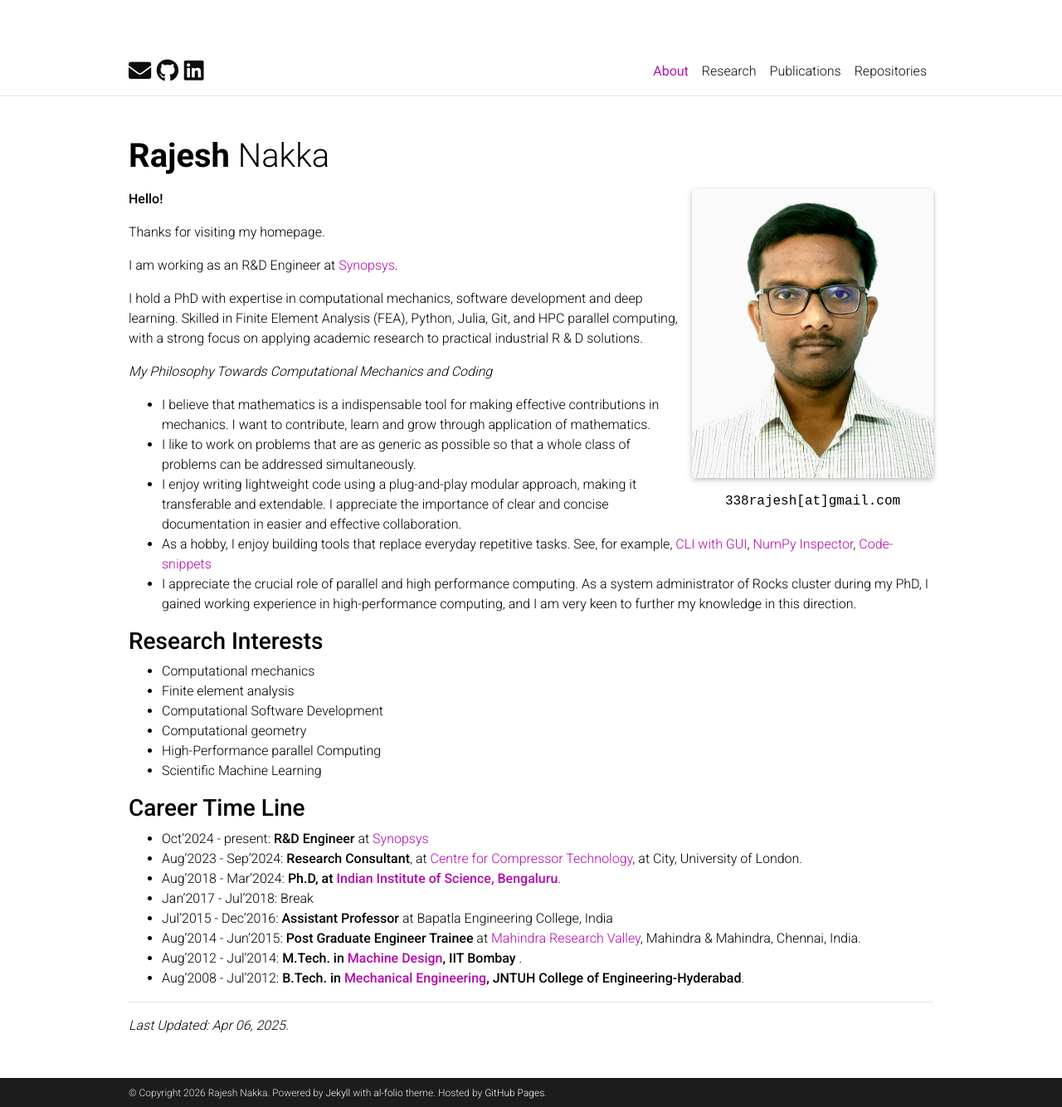
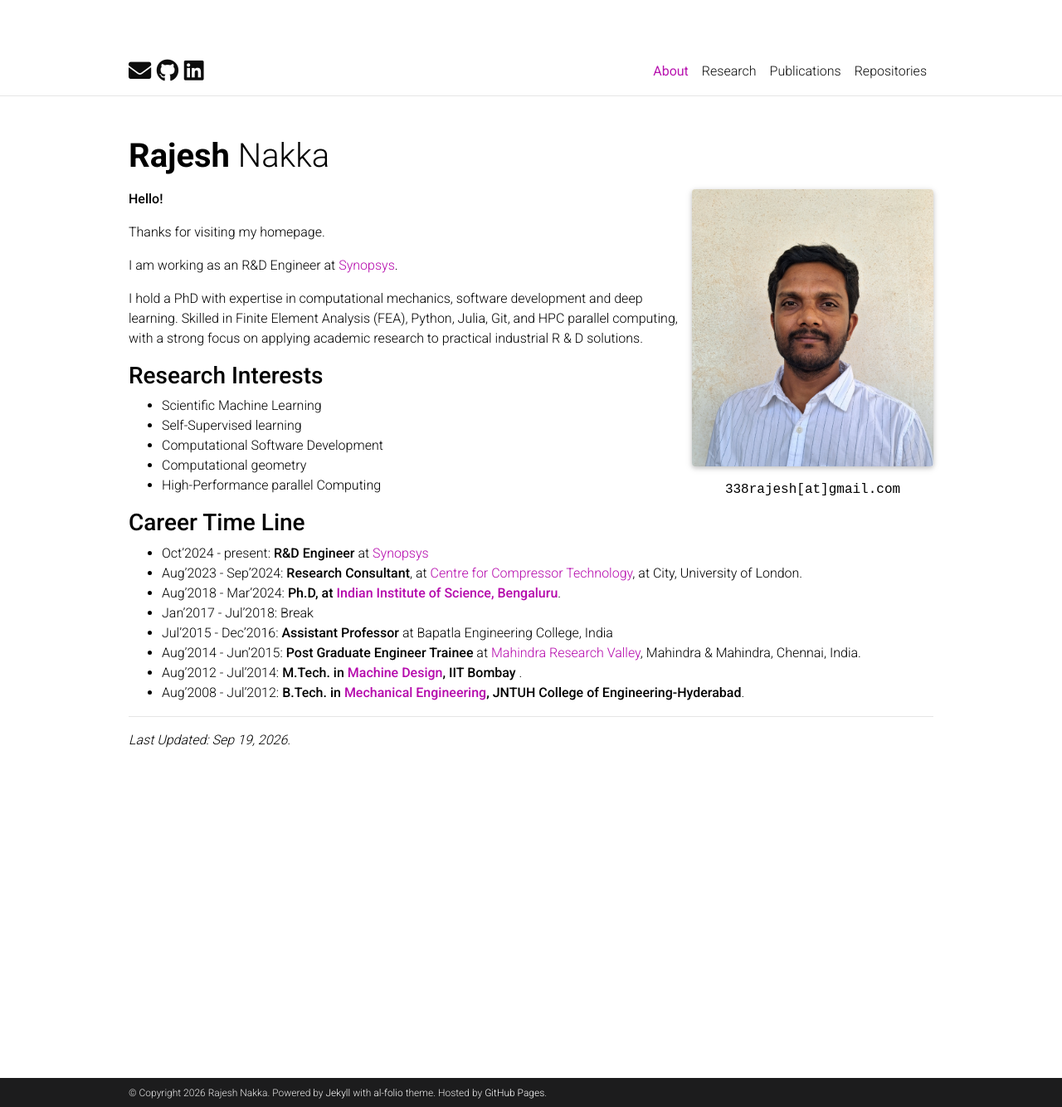
Before and after one commit to 338rajesh/338rajesh.github.io, a Jekyll site: the page built from _pages/about.md, in a window 1280 px wide and 1334 px high. Shown: the whole window at 83% size. Built offline with Jekyll 4.4.1, drawn with Linux system fonts in a browser that asks for light colours; comment, search, counter and statistics services are not loaded; a style sheet for code colours, icons or effects is not loaded.

Commit message:
Update bibliography, repositories, and about page; remove outdated entries and add new content

```diff
--- a/_pages/about.md
+++ b/_pages/about.md
@@ -32,22 +32,13 @@ I hold a PhD with expertise in computational mechanics, software development and
 <!-- Ready to leverage academic rigour and innovative thinking in a dynamic industrial research environment. -->
 
 
-*My Philosophy Towards Computational Mechanics and Coding*
-
-+ I believe that mathematics is a indispensable tool for making effective contributions in mechanics. I want to contribute, learn and grow through application of mathematics.
-+ I like to work on problems that are as generic as possible so that a whole class of problems can be addressed simultaneously.
-+ I enjoy writing lightweight code using a plug-and-play modular approach, making it transferable and extendable. I appreciate the importance of clear and concise documentation in easier and effective collaboration.
-+ As a hobby, I enjoy building tools that replace everyday repetitive tasks. See, for example, [CLI with GUI](https://github.com/338rajesh/clip), [NumPy Inspector](https://github.com/338rajesh/npi), [Code-snippets](https://github.com/338rajesh/my-code-snippets)
-+ I appreciate the crucial role of parallel and high performance computing. As a system administrator of Rocks cluster during my PhD, I gained working experience in high-performance computing, and I am very keen to further my knowledge in this direction.
-
 ### **Research Interests**
 
-* Computational mechanics
-* Finite element analysis
+* Scientific Machine Learning
+* Self-Supervised learning
 * Computational Software Development
 * Computational geometry
 * High-Performance parallel Computing
-* Scientific Machine Learning
 
 ### **Career Time Line**
 
@@ -64,4 +55,4 @@ I hold a PhD with expertise in computational mechanics, software development and
 
 ----
 
-*Last Updated: Apr 06, 2025.*
+*Last Updated: Sep 19, 2026.*
```
Also changed, not shown: _bibliography/papers.bib (+14 -0 lines), _data/repositories.yml (+3 -8 lines), assets/bibliography/2018-12-22-distill.bib (deleted, +0 -7 lines), assets/img/prof_pic.jpg.
